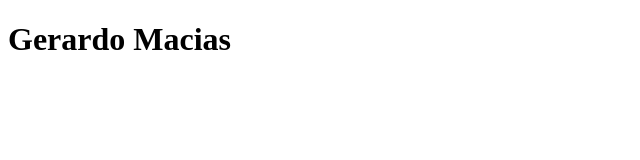
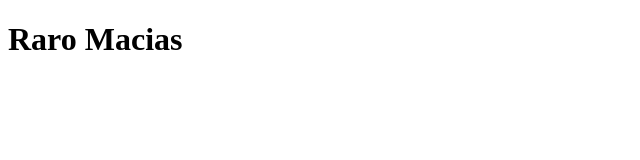
Before and after one commit to raromacias/raromacias.github.io, a plain HTML site: page index.html in a window 1280 px wide. Shown: the whole page, without its empty margins (0-640 px from the left). Drawn offline with Linux system fonts and the light colour scheme.

Commit message:
initialized

```diff
--- a/index.html
+++ b/index.html
@@ -7,6 +7,6 @@
     <title>Raro Portfolio Site</title>
 </head>
 <body>
-    <h1>Gerardo Macias</h1>
+    <h1>Raro Macias</h1>
 </body>
 </html>
```
